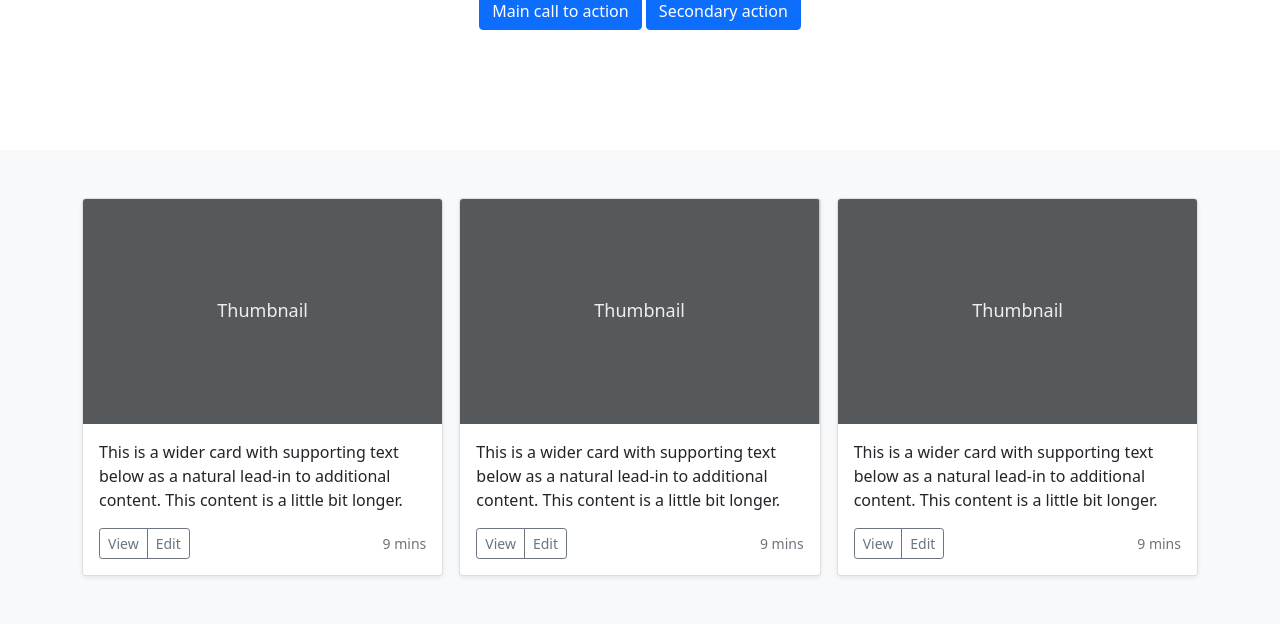
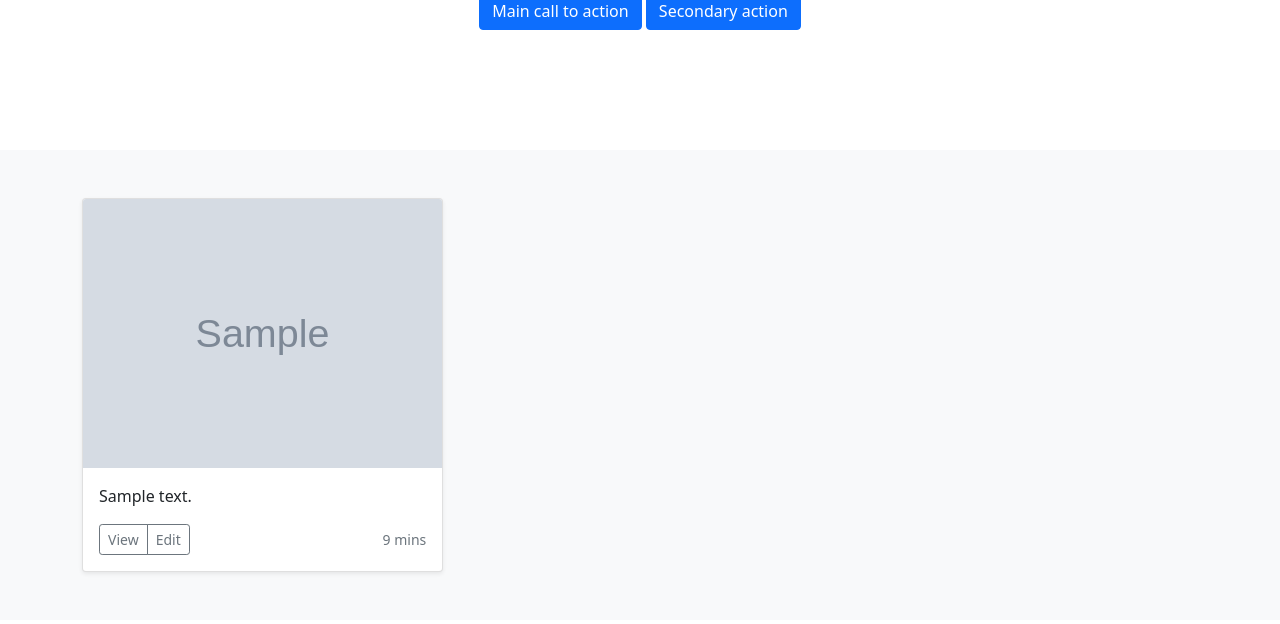
Before and after one commit to ZAomineZ/plant_app, a Django app: page / in a window 1280 px wide. Shown: the part 322-946 px from the top of the page. After the commit the page ends 897 px from the top, so only its background shows below. Run offline with Django 3.2, Linux system fonts and the light colour scheme; tables that the repository leaves empty hold one stand-in row (values such as "Sample post"); grey boxes marked "Sample" are stand-in pictures.

Commit message:
feat: add detail plant page

```diff
--- a/plant/templates/plant/index.html
+++ b/plant/templates/plant/index.html
@@ -1,4 +1,6 @@
 {% extends 'layout/base.html' %}
+
+{% load static %}
 
 {% block content %}
     <main>
@@ -22,23 +24,19 @@
     <div class="py-5 bg-light">
         <div class="container">
             <div class="row row-cols-1 row-cols-sm-2 row-cols-md-3 g-3">
+                {% for plant in plants %}
                     <div class="col">
                         <div class="card shadow-sm">
-                        <svg class="bd-placeholder-img card-img-top" width="100%" height="225"
-                             xmlns="http://www.w3.org/2000/svg" role="img" aria-label="Placeholder: Thumbnail"
-                             preserveAspectRatio="xMidYMid slice" focusable="false"><title>Placeholder</title>
-                            <rect width="100%" height="100%" fill="#55595c"></rect>
-                            <text x="50%" y="50%" fill="#eceeef" dy=".3em">Thumbnail</text>
-                        </svg>
+                            <img src="{% static plant.image.image %}" class="bd-placeholder-img card-img-top"
+                                 alt="{{ plant.title }}">
                             <div class="card-body">
                                 <p class="card-text">
-                                This is a wider card with supporting text below as a natural lead-in to additional
-                                content.
-                                This content is a little bit longer.
+                                    {{ plant.description }}
                                 </p>
                                 <div class="d-flex justify-content-between align-items-center">
                                     <div class="btn-group">
-                                    <button type="button" class="btn btn-sm btn-outline-secondary">View</button>
+                                        <a href="{% url 'plant:plants.detail' plant.slug %}"
+                                           class="btn btn-sm btn-outline-secondary">View</a>
                                         <button type="button" class="btn btn-sm btn-outline-secondary">Edit</button>
                                     </div>
                                     <small class="text-muted">9 mins</small>
@@ -46,54 +44,7 @@
                             </div>
                         </div>
                     </div>
-                <div class="col">
-                    <div class="card shadow-sm">
-                        <svg class="bd-placeholder-img card-img-top" width="100%" height="225"
-                             xmlns="http://www.w3.org/2000/svg" role="img" aria-label="Placeholder: Thumbnail"
-                             preserveAspectRatio="xMidYMid slice" focusable="false"><title>Placeholder</title>
-                            <rect width="100%" height="100%" fill="#55595c"></rect>
-                            <text x="50%" y="50%" fill="#eceeef" dy=".3em">Thumbnail</text>
-                        </svg>
-                        <div class="card-body">
-                            <p class="card-text">
-                                This is a wider card with supporting text below as a natural lead-in to additional
-                                content.
-                                This content is a little bit longer.
-                            </p>
-                            <div class="d-flex justify-content-between align-items-center">
-                                <div class="btn-group">
-                                    <button type="button" class="btn btn-sm btn-outline-secondary">View</button>
-                                    <button type="button" class="btn btn-sm btn-outline-secondary">Edit</button>
-                                </div>
-                                <small class="text-muted">9 mins</small>
-                            </div>
-                        </div>
-                    </div>
-                </div>
-                <div class="col">
-                    <div class="card shadow-sm">
-                        <svg class="bd-placeholder-img card-img-top" width="100%" height="225"
-                             xmlns="http://www.w3.org/2000/svg" role="img" aria-label="Placeholder: Thumbnail"
-                             preserveAspectRatio="xMidYMid slice" focusable="false"><title>Placeholder</title>
-                            <rect width="100%" height="100%" fill="#55595c"></rect>
-                            <text x="50%" y="50%" fill="#eceeef" dy=".3em">Thumbnail</text>
-                        </svg>
-                        <div class="card-body">
-                            <p class="card-text">
-                                This is a wider card with supporting text below as a natural lead-in to additional
-                                content.
-                                This content is a little bit longer.
-                            </p>
-                            <div class="d-flex justify-content-between align-items-center">
-                                <div class="btn-group">
-                                    <button type="button" class="btn btn-sm btn-outline-secondary">View</button>
-                                    <button type="button" class="btn btn-sm btn-outline-secondary">Edit</button>
-                                </div>
-                                <small class="text-muted">9 mins</small>
-                            </div>
-                        </div>
-                    </div>
-                </div>
+                {% endfor %}
             </div>
         </div>
     </div>
--- a/plant/urls.py
+++ b/plant/urls.py
@@ -7,6 +7,7 @@ app_name = 'plant'
 urlpatterns = [
     path('', views.home.index, name="index"),
     path('plants/', views.plant.index, name="plants.index"),
+    path('plants/<str:plant_slug>', views.plant.detail, name="plants.detail"),
     path('categories/', views.category.categories, name="categories"),
     path('categories/<str:category_slug>', views.category.category_detail, name="category.detail")
 ] + static(settings.STATIC_URL, document_root=settings.STATIC_ROOT)
--- a/plant/views/home.py
+++ b/plant/views/home.py
@@ -1,5 +1,8 @@
 from django.shortcuts import render
+
+from plant.models import Plant
 
 
 def index(request):
-    return render(request, 'plant/index.html')
+    plants = Plant.objects.order_by('id')[:3]
+    return render(request, 'plant/index.html', {'plants': plants})
```
Also changed, not shown: plant/templates/plant/plant/detail.html (added, +17 -0 lines), plant/tests/__init__.py (+2 -0 lines), plant/tests/home/test_index_page.py (added, +42 -0 lines), plant/tests/plant/test_detail_page.py (added, +30 -0 lines), plant/tests/plant/test_filter.py (+1 -1 lines), plant/views/plant.py (+6 -1 lines). Lines whose indentation alone changed are shown as unchanged.
